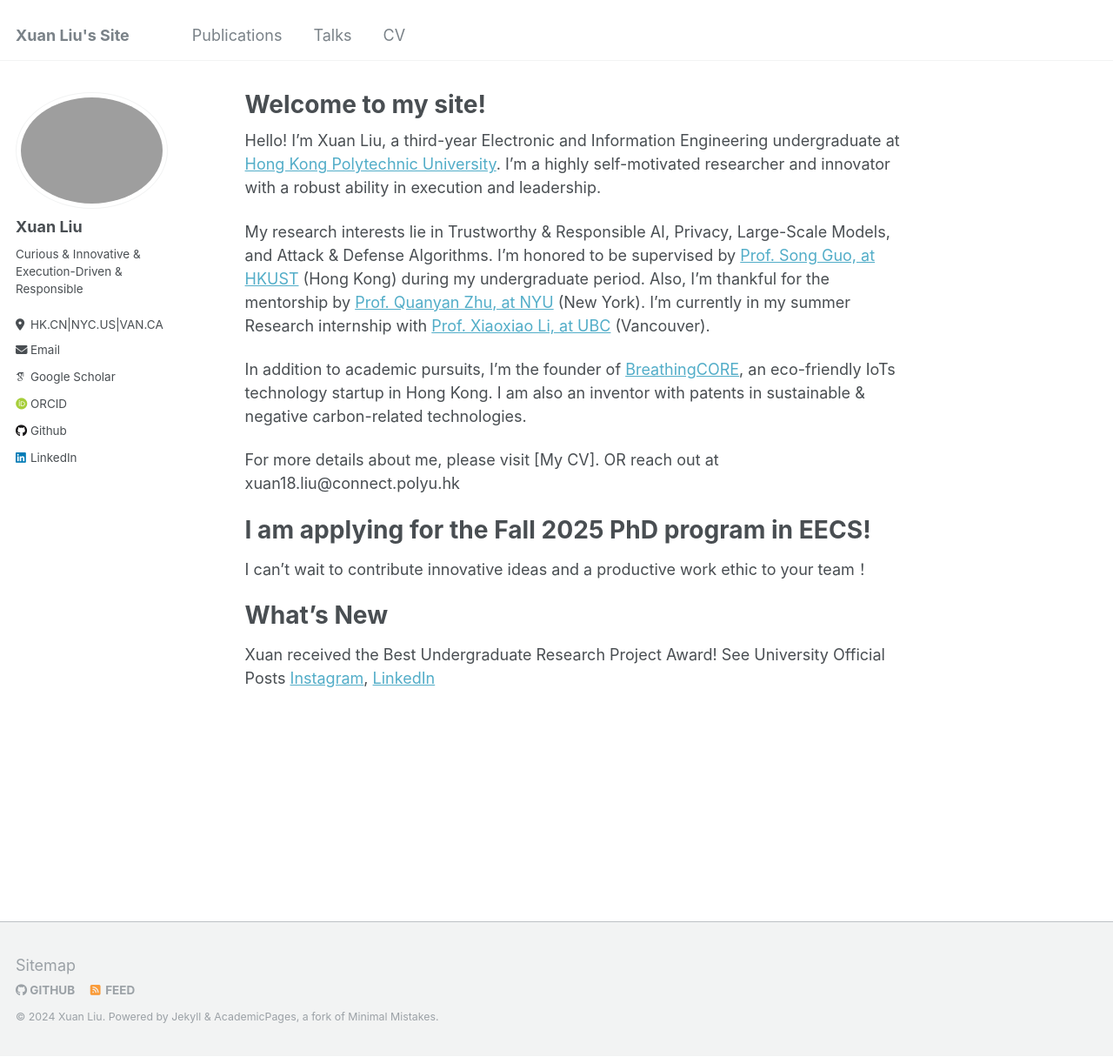
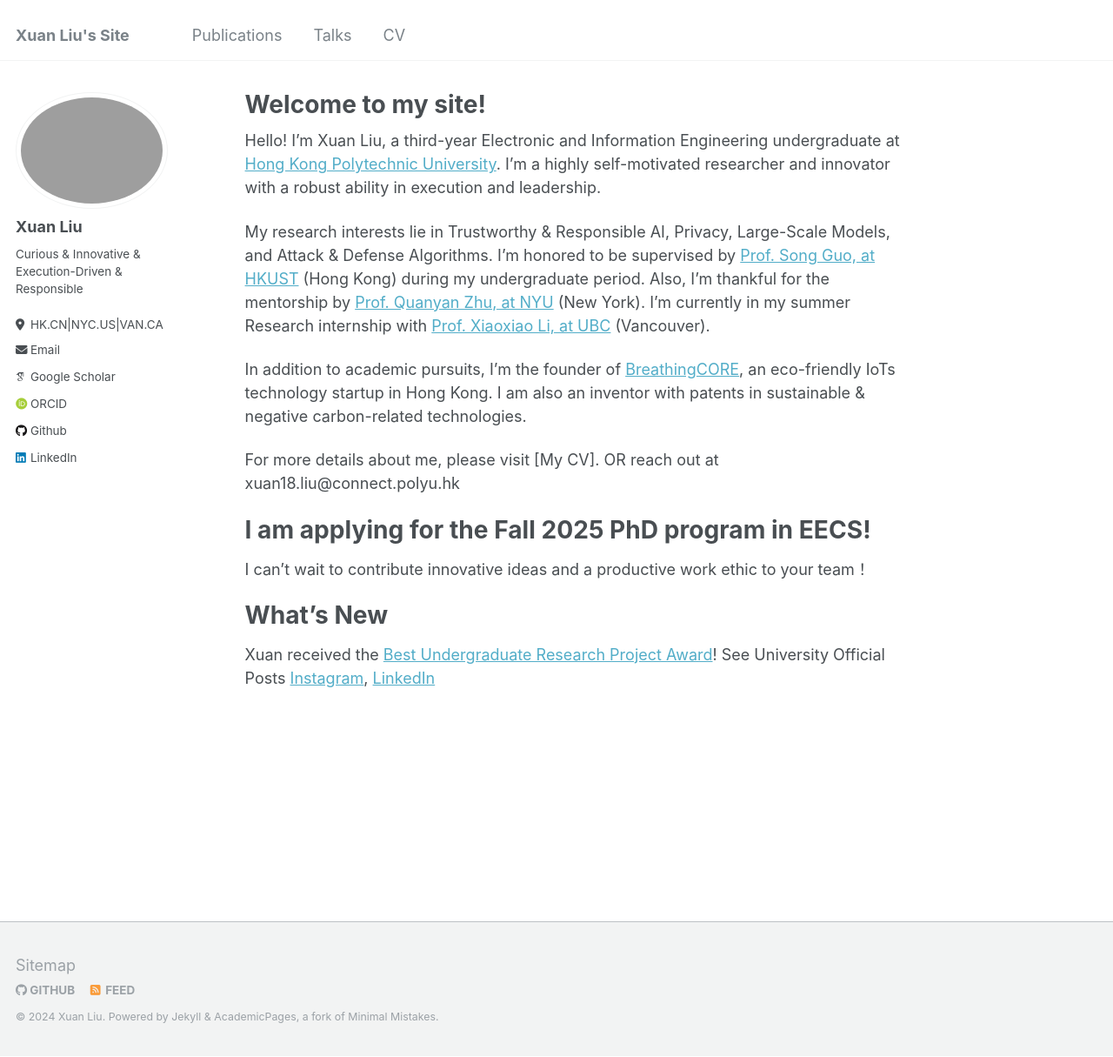
Before and after one commit to XuanL17/XuanL17.github.io, a Jekyll site: the page built from _pages/about.md, in a window 1280 px wide and 1215 px high. Shown: the whole window at 87% size. Built offline with Jekyll 4.4.1, drawn with Linux system fonts in a browser that asks for light colours; some web fonts are replaced; part of the change alters nothing that is shown.

```diff
--- a/_pages/about.md
+++ b/_pages/about.md
@@ -19,4 +19,4 @@ For more details about me, please visit [My CV]. OR reach out at xuan18.liu@conn
 I can't wait to contribute innovative ideas and a productive work ethic to your team！
 
 # What's New
-Xuan received the Best Undergraduate Research Project Award! See University Official Posts [Instagram](https://www.instagram.com/p/C6VELkGy9f6/?utm_source=ig_web_copy_link&igsh=MzRlODBiNWFlZA==), [LinkedIn](https://www.linkedin.com/feed/update/urn:li:activity:7190543155698491392) <br>
+Xuan received the [Best Undergraduate Research Project Award](https://www.polyu.edu.hk/eee/news-and-events/news/2024/2024-02-21-best-uris-research-project-award-2023/)! See University Official Posts [Instagram](https://www.instagram.com/p/C6VELkGy9f6/?utm_source=ig_web_copy_link&igsh=MzRlODBiNWFlZA==), [LinkedIn](https://www.linkedin.com/feed/update/urn:li:activity:7190543155698491392) <br>
```
